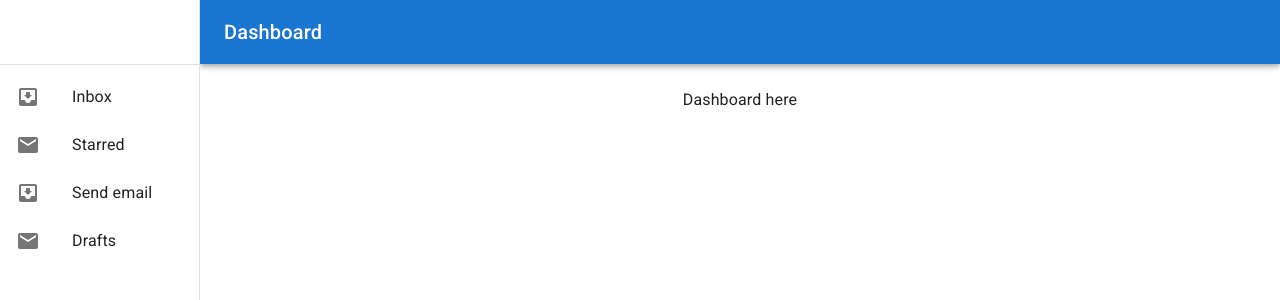
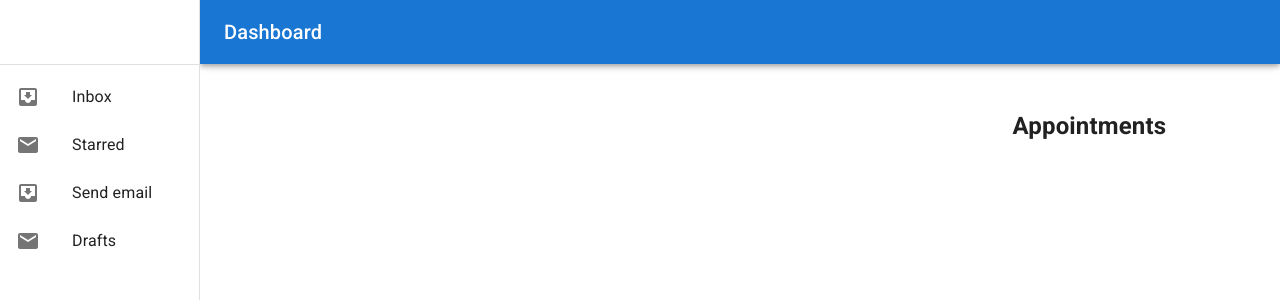
Before and after one commit to aaaasif/doctors-portal-client-side-aaaasif, a React (Create React App) app: page /dashboard in a window 1280 px wide. Shown: the top 300 px of the page. Built offline with nearby package versions, Linux system fonts and the light colour scheme; no server answers; sample sign-in values are in the browser's storage.

Commit message:
dashboard content create

```diff
--- /dev/null
+++ b/src/Pages/Dashboard/Appointments/Appointments.js
@@ -0,0 +1,20 @@
+import React, { useState, useEffect } from 'react';
+import useAuth from '../../../hooks/useAuth'
+
+const Appointments = () => {
+    const { user } = useAuth();
+    const [appointments, setAppointments] = useState([]);
+
+    useEffect( ()=> {
+        const url = ` `
+        fetch('')
+    }, [])
+
+    return (
+        <div>
+            <h2>Appointments</h2>
+        </div>
+    );
+};
+
+export default Appointments;
--- a/src/Pages/Dashboard/Dashboard/Dashboard.js
+++ b/src/Pages/Dashboard/Dashboard/Dashboard.js
@@ -15,6 +15,10 @@ import MailIcon from '@mui/icons-material/Mail';
 import MenuIcon from '@mui/icons-material/Menu';
 import Toolbar from '@mui/material/Toolbar';
 import Typography from '@mui/material/Typography';
+import Grid from '@mui/material/Grid';
+import Calendar from '../../Shared/Calendar/Calendar';
+import Appointments from '../Appointments/Appointments';
+
 
 const drawerWidth = 200;
 
@@ -108,7 +112,14 @@ function Dashboard(props) {
       >
         <Toolbar />
         <Typography paragraph>
-            Dashboard here
+            <Grid container spacing={2}>
+                <Grid item xs={8}>
+                  <Calendar></Calendar>
+                </Grid>
+                <Grid item xs={4}>
+                  <Appointments></Appointments>
+                </Grid>
+            </Grid>
         </Typography>
       </Box>
     </Box>
```
